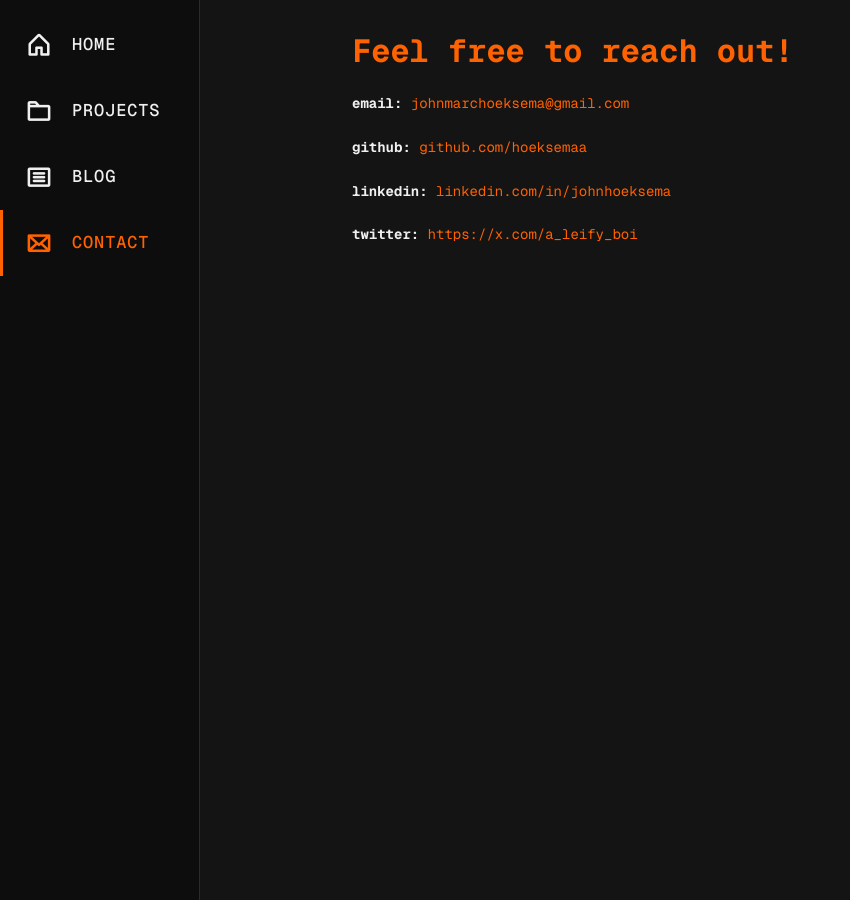
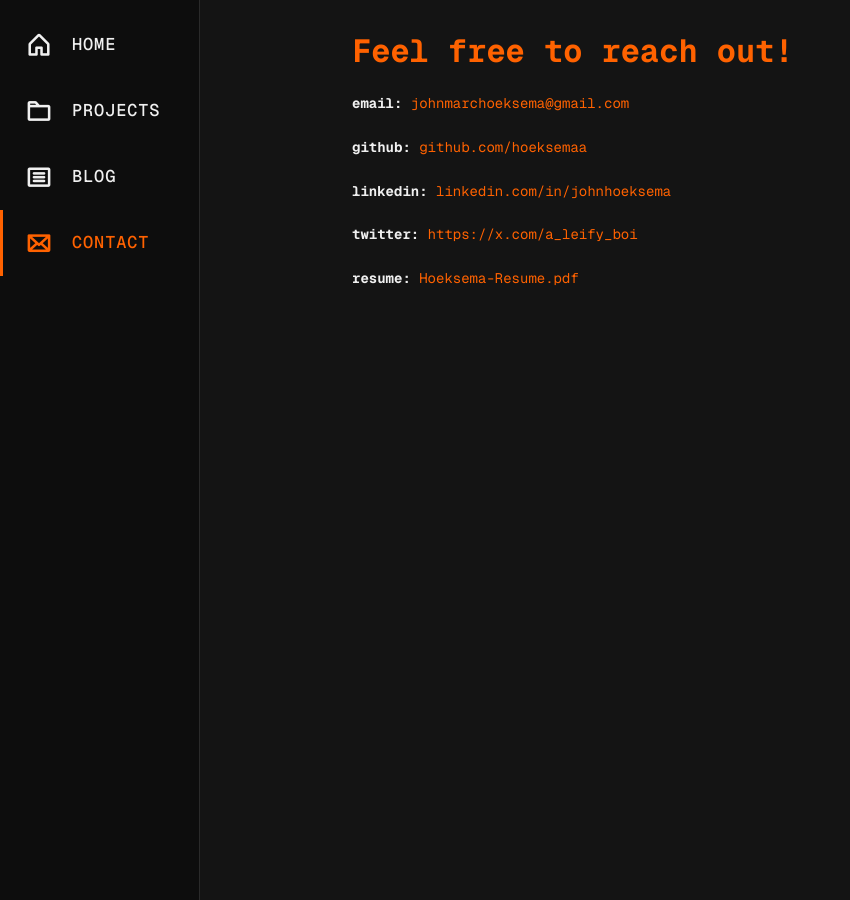
Before and after one commit to hoeksemaa/hoeksemaa.github.io, a Jekyll site: the page built from contact.md, in a window 1280 px wide. Shown: the whole page, without its empty margins (0-850 px from the left). Built offline with Jekyll 4.4.1, drawn with Linux system fonts in a browser that asks for light colours.

Commit message:
adding resume to portfolio website

```diff
--- a/assets/css/style.css
+++ b/assets/css/style.css
@@ -298,6 +298,12 @@ pre code {
     color: #F0F0F0;
 }
 
+/* ─── Images ───────────────────────────────────────────── */
+.content img {
+    max-width: 100%;
+    height: auto;
+}
+
 /* ─── Post Page ─────────────────────────────────────────── */
 .post-header {
     margin-bottom: 32px;
--- a/contact.md
+++ b/contact.md
@@ -18,3 +18,7 @@ title: Contact
 **twitter:**
 [https://x.com/a_leify_boi](https://x.com/a_leify_boi)
 {: .contact-method}
+
+**resume:**
+[Hoeksema-Resume.pdf](/assets/Hoeksema-Resume.pdf)
+{: .contact-method}
```
Also changed, not shown: 1 other file.
